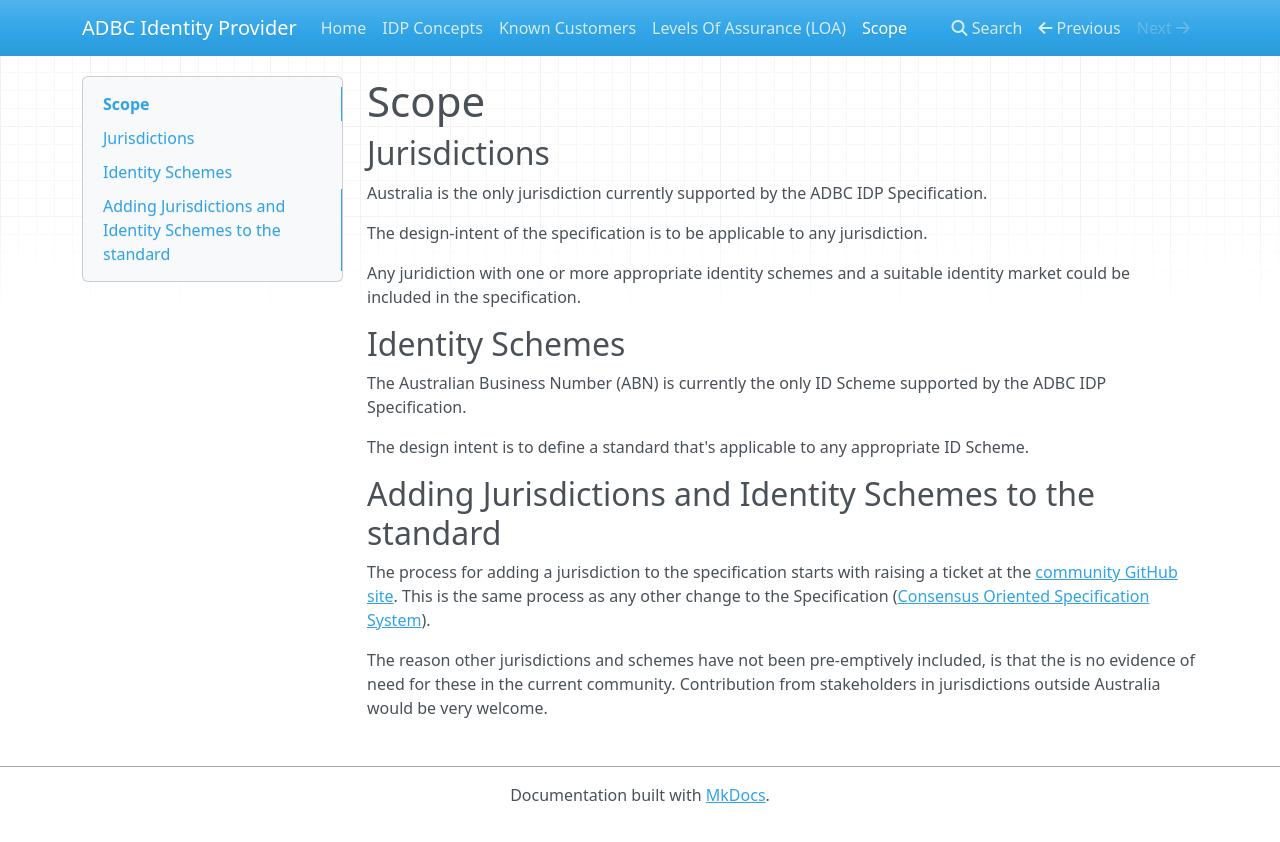
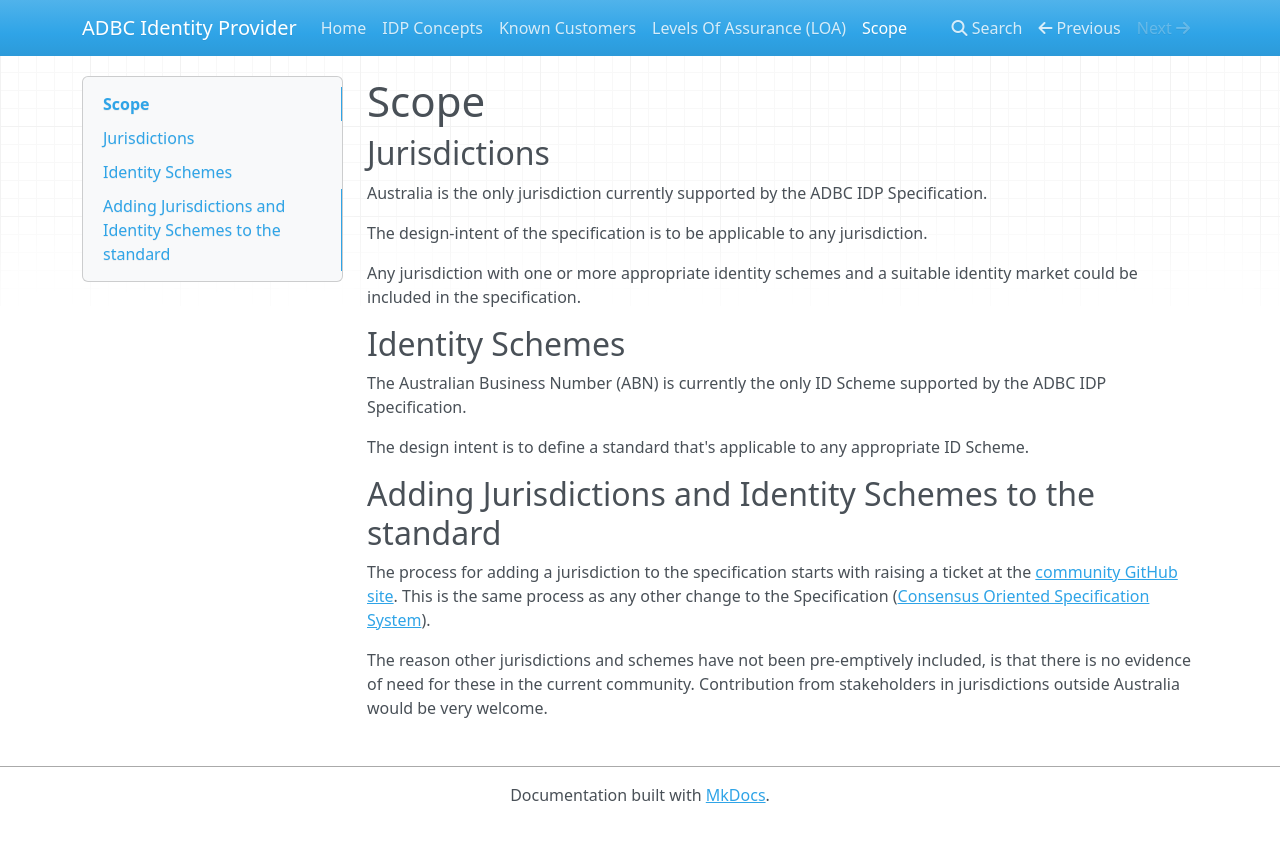
Before and after one commit to ausdigital/ausdigital-idp, an MkDocs documentation site: the page built from docs/scope.md, in a window 1280 px wide. Shown: the top 842 px of the page. Built offline with MkDocs 1.6.1, drawn with Linux system fonts in a browser that asks for light colours; nearby versions of some CDN libraries.

Commit message:
typos fixed

```diff
--- a/docs/scope.md
+++ b/docs/scope.md
@@ -7,7 +7,7 @@ Australia is the only jurisdiction currently supported by the ADBC IDP Specifica
 
 The design-intent of the specification is to be applicable to any jurisdiction.
 
-Any juridiction with one or more appropriate identity schemes and a suitable identity market could be included in the specification.
+Any jurisdiction with one or more appropriate identity schemes and a suitable identity market could be included in the specification.
 
 
 ## Identity Schemes
@@ -21,4 +21,4 @@ The design intent is to define a standard that's applicable to any appropriate I
 
 The process for adding a jurisdiction to the specification starts with raising a ticket at the [community GitHub site](https://github.com/ausdigital/ausdigital-idp). This is the same process as any other change to the Specification ([Consensus Oriented Specification System](https://rfc.unprotocols.org/spec:2/COSS/)).
 
-The reason other jurisdictions and schemes have not been pre-emptively included, is that the is no evidence of need for these in the current community. Contribution from stakeholders in jurisdictions outside Australia would be very welcome.
+The reason other jurisdictions and schemes have not been pre-emptively included, is that there is no evidence of need for these in the current community. Contribution from stakeholders in jurisdictions outside Australia would be very welcome.
```
